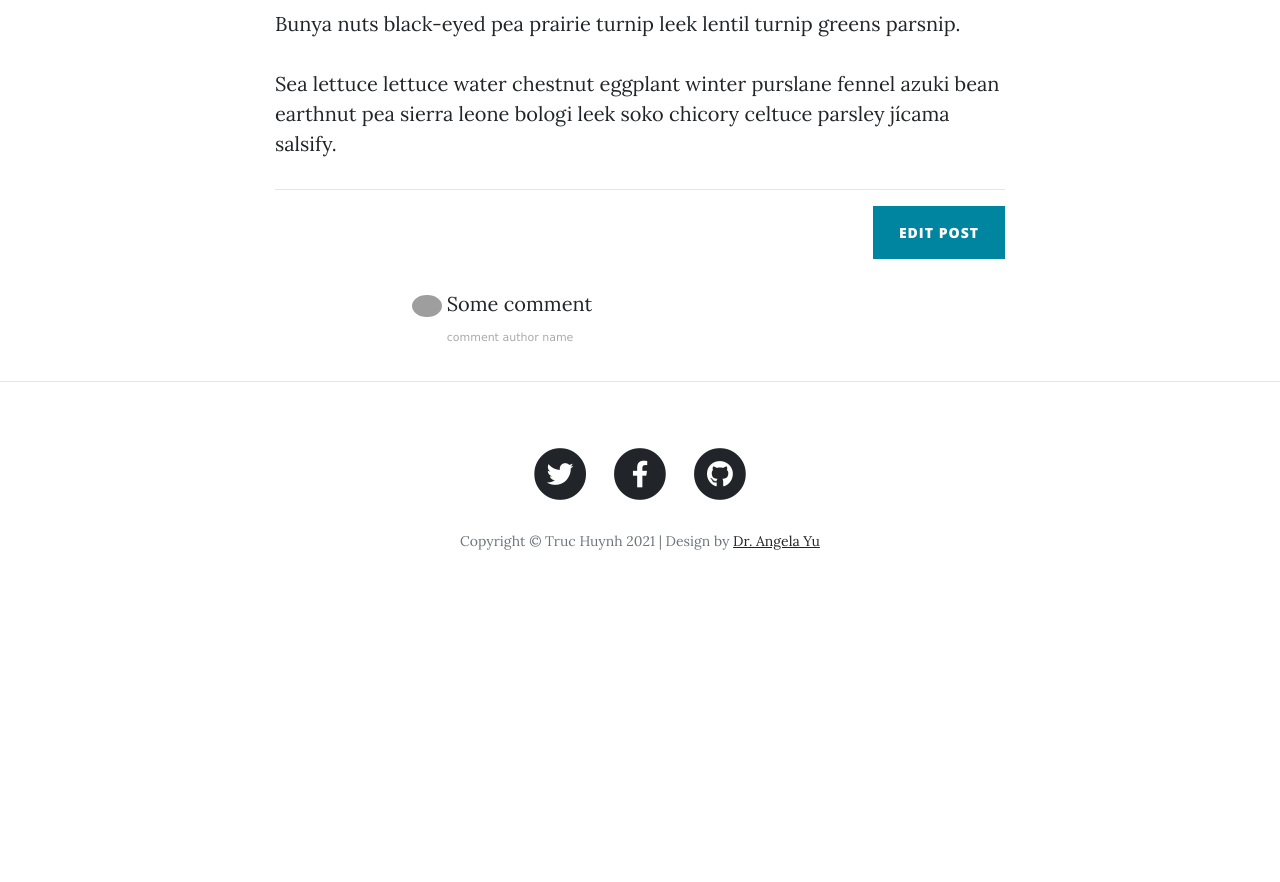
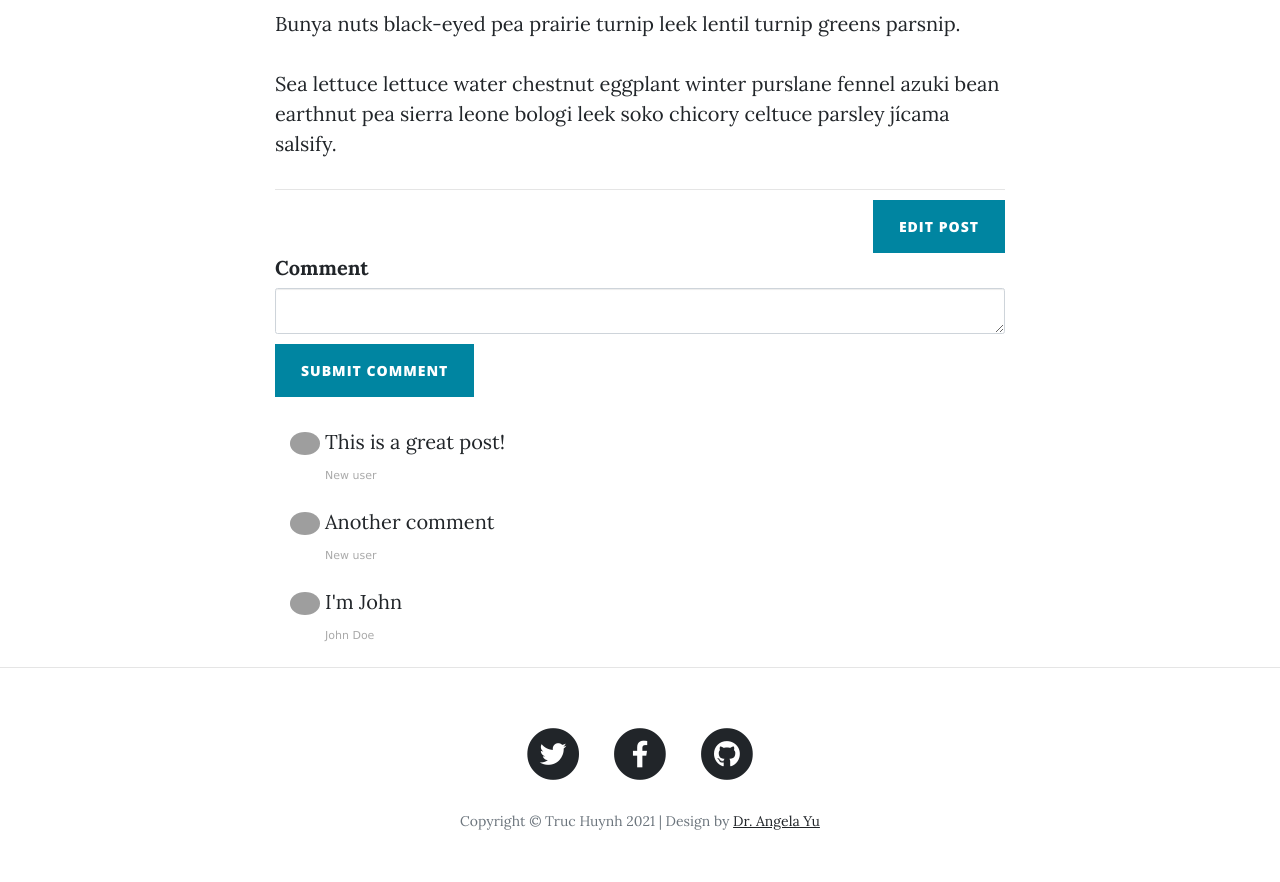
Before and after one commit to jackyhuynh/WorkforceAnalyst, a Flask app: page /post/1 in a window 1280 px wide. Shown: the part 722-1604 px from the top of the page. Before the commit the page ends 1272 px from the top, so only its background shows below. Run offline with Flask 2, Linux system fonts and the light colour scheme; a user stored in the database is signed in; data comes from the database, SQL or seed files in the repository; some libraries are stand-ins or nearby versions; grey boxes are pictures that could not be loaded.

Commit message:
Update post.html

```diff
--- a/templates/post.html
+++ b/templates/post.html
@@ -1,3 +1,7 @@
+{% extends 'bootstrap/base.html' %}
+{% import "bootstrap/wtf.html" as wtf %}
+
+{% block content %}
 {% include "header.html" %}
 
 <!-- Page Header -->
@@ -10,7 +14,7 @@
                     <h1>{{post.title}}</h1>
                     <h2 class="subheading">{{post.subtitle}}</h2>
                     <span class="meta">Posted by
-              <a href="#">{{post.author}}</a>
+              {{post.author.name}}
               on {{post.date}}</span>
                 </div>
             </div>
@@ -25,26 +29,36 @@
             <div class="col-lg-8 col-md-10 mx-auto">
                 {{ post.body|safe }}
                 <hr>
-
+                {% if current_user.id == 1 %}
                 <div class="clearfix">
-            <a class="btn btn-primary float-right" href="{{url_for('edit_post', post_id=post.id)}}">Edit Post</a>
+                    <a class="btn btn-primary float-right" href="{{url_for('edit_post', post_id=post.id)}}">Edit
+                        Post</a>
                 </div>
-
+                {% endif %}
 
 
                 <!--           Comments Area -->
+
+                {{ ckeditor.load() }}
+                {{ ckeditor.config(name='comment_text') }}
+                {{ wtf.quick_form(form, novalidate=True, button_map={"submit": "primary"}) }}
+
+
                 <div class="col-lg-8 col-md-10 mx-auto comment">
+                    {% for comment in post.comments: %}
                     <ul class="commentList">
                         <li>
                             <div class="commenterImage">
-                      <img src="https://pbs.twimg.com/profile_images/744849215675838464/IH0FNIXk.jpg"/>
+                                <img src="{{ comment.comment_author.email | gravatar }}"/>
                             </div>
                             <div class="commentText">
-                      <p>Some comment</p>
-                      <span class="date sub-text">comment author name</span>
+                                {{comment.text|safe}}
+                                <span class="date sub-text">{{comment.comment_author.name}}</span>
+
                             </div>
                         </li>
                     </ul>
+                    {% endfor %}
                 </div>
 
 
@@ -55,3 +69,4 @@
 
 <hr>
 {% include "footer.html" %}
+{% endblock %}
```
Lines whose indentation alone changed are shown as unchanged.
